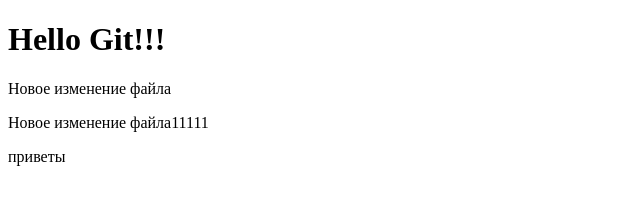
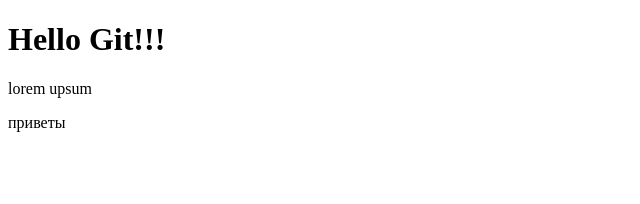
Before and after one commit to yulenchick/test, a plain HTML site: page index.html in a window 1280 px wide. Shown: the whole page, without its empty margins (0-640 px from the left). Drawn offline with Linux system fonts and the light colour scheme.

Commit message:
third commit

```diff
--- a/index.html
+++ b/index.html
@@ -7,8 +7,7 @@
 <body>
 	<header>
 		<h1>Hello Git!!!</h1>
-		<p>Новое изменение файла</p>
-			<p>Новое изменение файла11111</p>
+		<p>lorem upsum</p>
 
 
 			приветы
```
